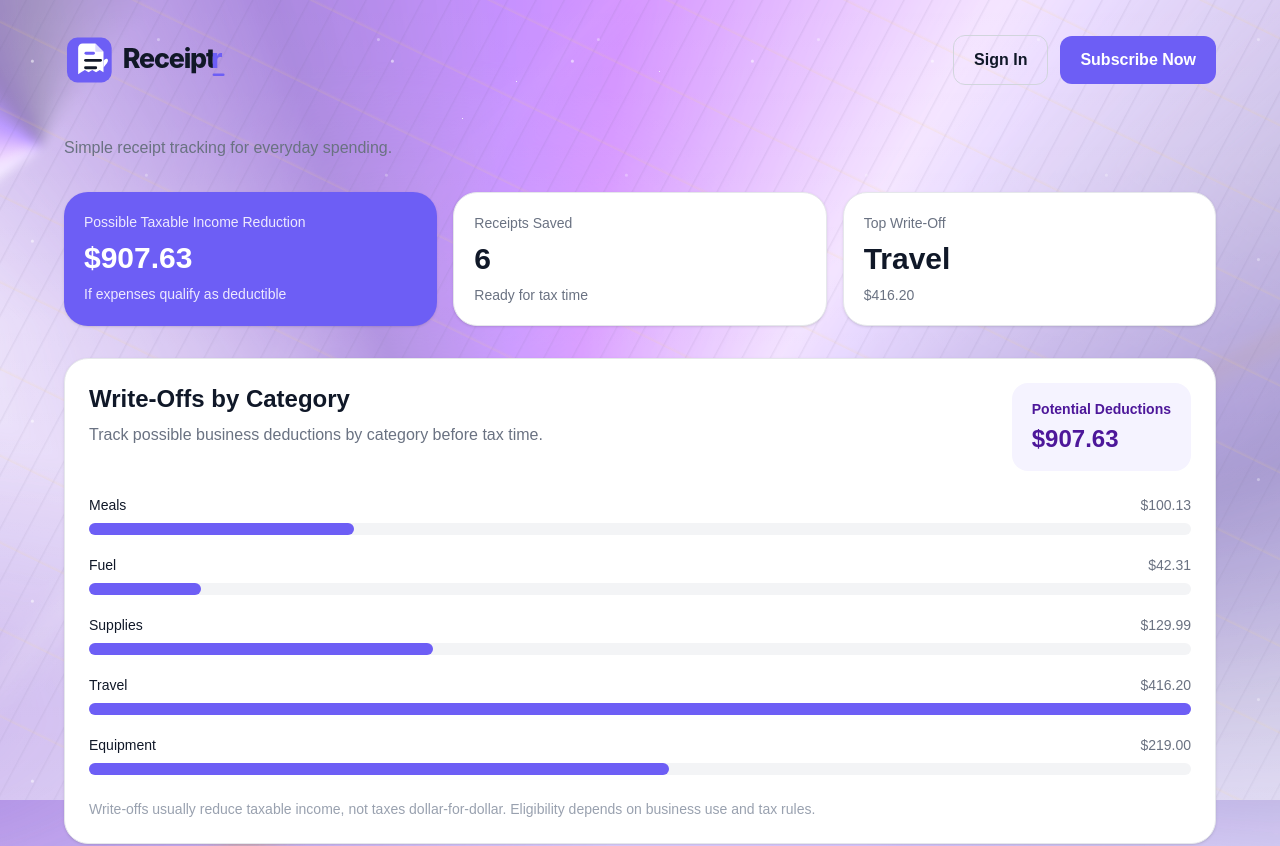
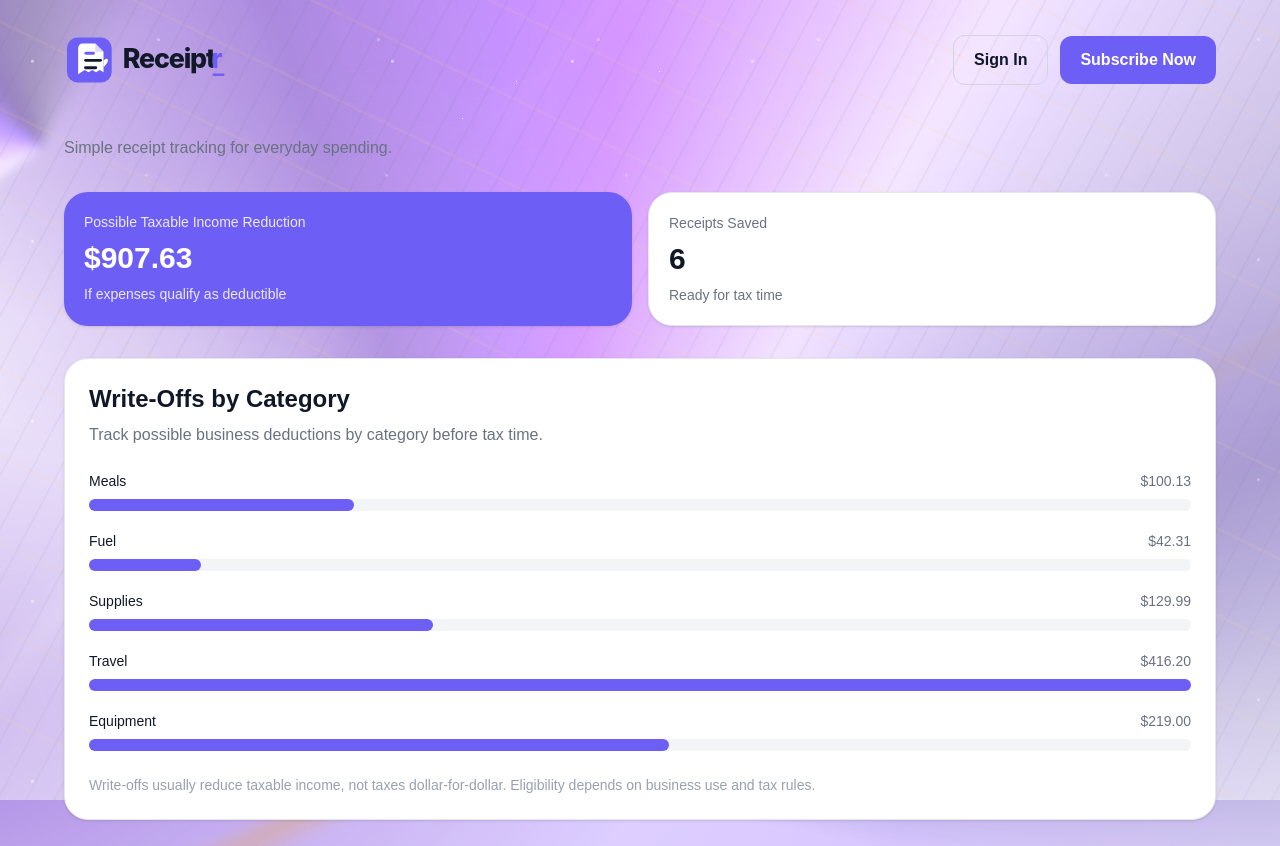
Before and after one commit to christianmvasquez/ReceiptVault, a Next.js app: page /demo in a window 1280 px wide. Shown: the top 846 px of the page. Built offline with nearby package versions, Linux system fonts and the light colour scheme.

Commit message:
Simplify dashboard stats

```diff
--- a/app/demo/page.tsx
+++ b/app/demo/page.tsx
@@ -100,7 +100,6 @@ export default function DemoPage() {
     ...categoryTotals.map((item) => item.total),
     1
   );
-  const topCategory = [...categoryTotals].sort((a, b) => b.total - a.total)[0];
 
   function runDemoScan() {
     setScanState("scanning");
@@ -140,7 +139,7 @@ export default function DemoPage() {
           </div>
         </div>
 
-        <div className="mt-8 grid gap-4 md:grid-cols-3">
+        <div className="mt-8 grid gap-4 md:grid-cols-2">
           <div className="rounded-3xl bg-[#6D5EF5] p-5 text-white shadow-sm">
             <p className="text-sm font-medium text-violet-100">
               Possible Taxable Income Reduction
@@ -160,35 +159,16 @@ export default function DemoPage() {
             </p>
             <p className="mt-2 text-sm text-gray-500">Ready for tax time</p>
           </div>
-
-          <div className="rounded-3xl border border-gray-200 bg-white p-5 shadow-sm">
-            <p className="text-sm font-medium text-gray-500">Top Write-Off</p>
-            <p className="mt-2 text-3xl font-bold">
-              {topCategory?.category || "None"}
-            </p>
-            <p className="mt-2 text-sm text-gray-500">
-              {topCategory ? formatCurrency(topCategory.total) : "No receipts"}
-            </p>
-          </div>
         </div>
 
         <section className="mt-8 rounded-3xl border border-gray-200 bg-white p-6 shadow-sm">
-          <div className="mb-6 flex flex-col gap-4 md:flex-row md:items-start md:justify-between">
-            <div>
+          <div className="mb-6">
             <h2 className="text-2xl font-semibold">
               Write-Offs by Category
             </h2>
             <p className="mt-2 text-gray-500">
               Track possible business deductions by category before tax time.
             </p>
-            </div>
-
-            <div className="rounded-2xl bg-violet-50 px-5 py-4 text-violet-900">
-              <p className="text-sm font-semibold">Potential Deductions</p>
-              <p className="mt-1 text-2xl font-bold">
-                {formatCurrency(totalWriteOffs)}
-              </p>
-            </div>
           </div>
 
           <div className="space-y-5">
--- a/components/CategoryBreakdown.tsx
+++ b/components/CategoryBreakdown.tsx
@@ -26,24 +26,14 @@ export default function CategoryBreakdown({
 
   const sorted = Object.entries(totals).sort((a, b) => b[1] - a[1]);
   const max = sorted.length ? sorted[0][1] : 1;
-  const totalWriteOffs = sorted.reduce((sum, [, total]) => sum + total, 0);
 
   return (
     <div className="rounded-3xl border border-gray-200 bg-white p-6 shadow-sm">
-      <div className="mb-6 flex flex-col gap-4 md:flex-row md:items-start md:justify-between">
-        <div>
-          <h2 className="text-2xl font-semibold">Write-Offs by Category</h2>
-          <p className="mt-2 text-gray-500">
-            Track possible business deductions by category before tax time.
-          </p>
-        </div>
-
-        <div className="rounded-2xl bg-violet-50 px-5 py-4 text-violet-900">
-          <p className="text-sm font-semibold">Potential Deductions</p>
-          <p className="mt-1 text-2xl font-bold">
-            {formatCurrency(totalWriteOffs)}
-          </p>
-        </div>
+      <div className="mb-6">
+        <h2 className="text-2xl font-semibold">Write-Offs by Category</h2>
+        <p className="mt-2 text-gray-500">
+          Track possible business deductions by category before tax time.
+        </p>
       </div>
 
       <div className="space-y-5">
--- a/components/DashboardStats.tsx
+++ b/components/DashboardStats.tsx
@@ -23,21 +23,8 @@ export default function DashboardStats({ receipts }: DashboardStatsProps) {
     0
   );
 
-  const categoryTotals = receipts.reduce<Record<string, number>>(
-    (totals, receipt) => {
-      totals[receipt.category] =
-        (totals[receipt.category] || 0) + Number(receipt.amount);
-      return totals;
-    },
-    {}
-  );
-
-  const topCategory = Object.entries(categoryTotals).sort(
-    (a, b) => b[1] - a[1]
-  )[0];
-
   return (
-    <div className="mt-8 grid gap-4 md:grid-cols-3">
+    <div className="mt-8 grid gap-4 md:grid-cols-2">
       <div className="rounded-3xl bg-[#6D5EF5] p-5 text-white shadow-sm">
         <p className="text-sm font-medium text-violet-100">
           Possible Taxable Income Reduction
@@ -55,14 +42,6 @@ export default function DashboardStats({ receipts }: DashboardStatsProps) {
         <p className="mt-2 text-3xl font-bold">{receipts.length}</p>
         <p className="mt-2 text-sm text-gray-500">Ready for tax time</p>
       </div>
-
-      <div className="rounded-3xl border border-gray-200 bg-white p-5 shadow-sm">
-        <p className="text-sm font-medium text-gray-500">Top Write-Off</p>
-        <p className="mt-2 text-3xl font-bold">{topCategory?.[0] || "None"}</p>
-        <p className="mt-2 text-sm text-gray-500">
-          {topCategory ? formatCurrency(topCategory[1]) : "No receipts yet"}
-        </p>
-      </div>
     </div>
   );
 }
```
Lines whose indentation alone changed are shown as unchanged.
